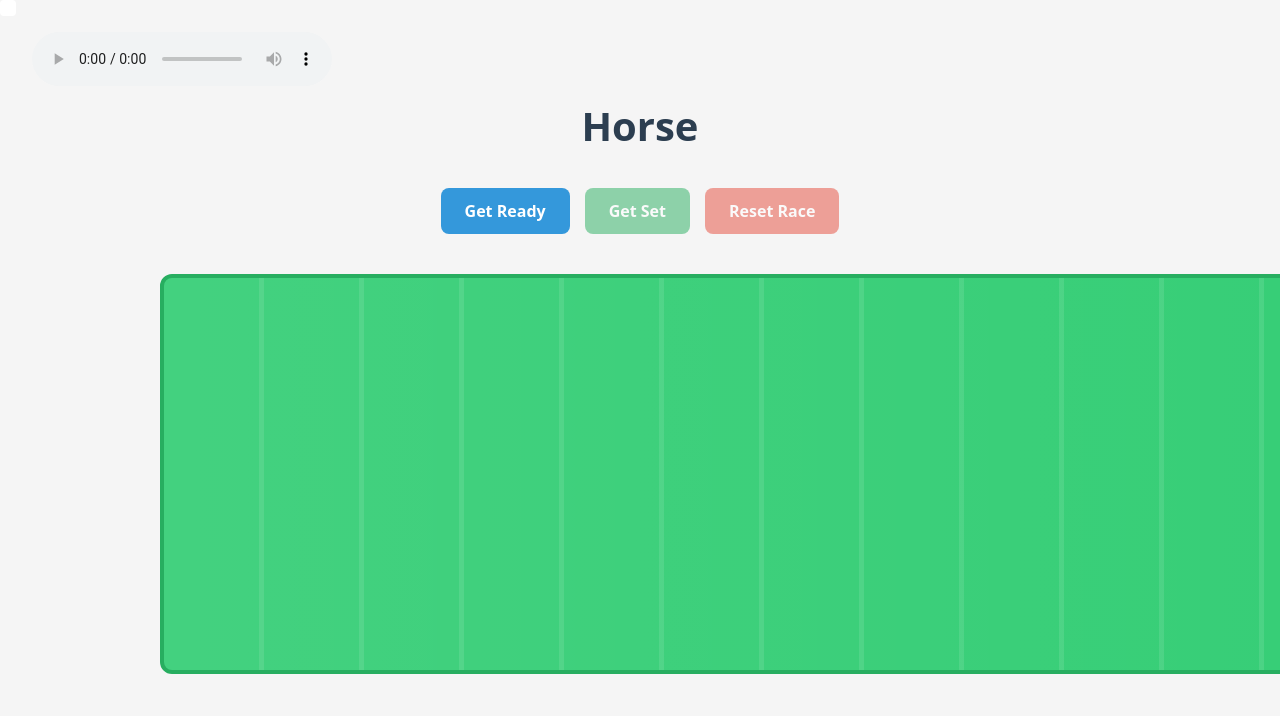
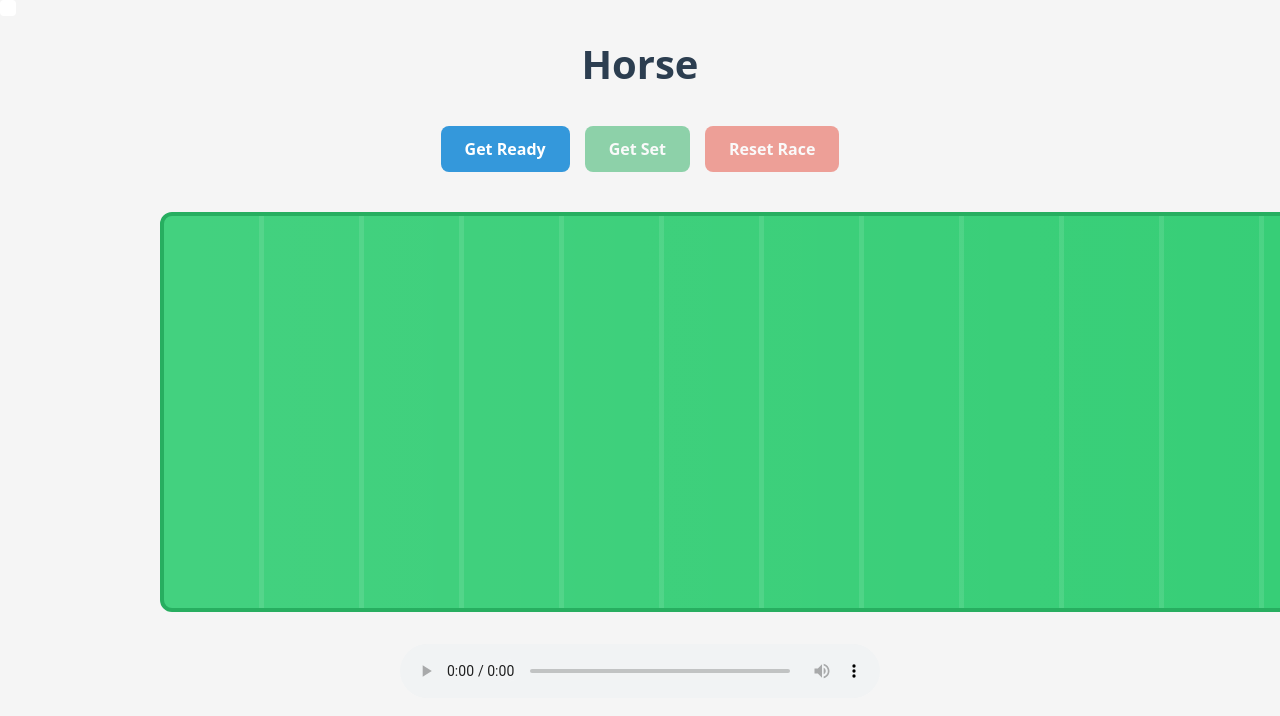
Before and after one commit to juanlncf/horse, a plain HTML site: page index.html in a window 1280 px wide. Shown: the top 716 px of the page. Drawn offline with Linux system fonts and the light colour scheme.

Commit message:
move audio;

```diff
--- a/index.html
+++ b/index.html
@@ -8,7 +8,6 @@
 </head>
 <body>
     <div class="container">
-        <audio controls class="overture" preload="auto" src="./overture.mp3"></audio>
         <h1>Horse</h1>
 
         <div id="default" style="display:none;">
@@ -49,6 +48,9 @@ Horsedog
         </div>
 
         <div class="results" id="results"></div>
+        <div style="display:flex;justify-content: center;">
+            <audio controls class="overture" preload="auto" src="./overture.mp3"></audio>
+        </div>
     </div>
 
     <script src="./script.js"></script>
--- a/styles.css
+++ b/styles.css
@@ -9,6 +9,12 @@ body {
     background: #f5f5f5;
     color: #333;
     line-height: 1.6;
+}
+
+.overture {
+    width: 90%;
+    max-width: 480px;
+    margin: 0 auto;
 }
 
 .container {
```
